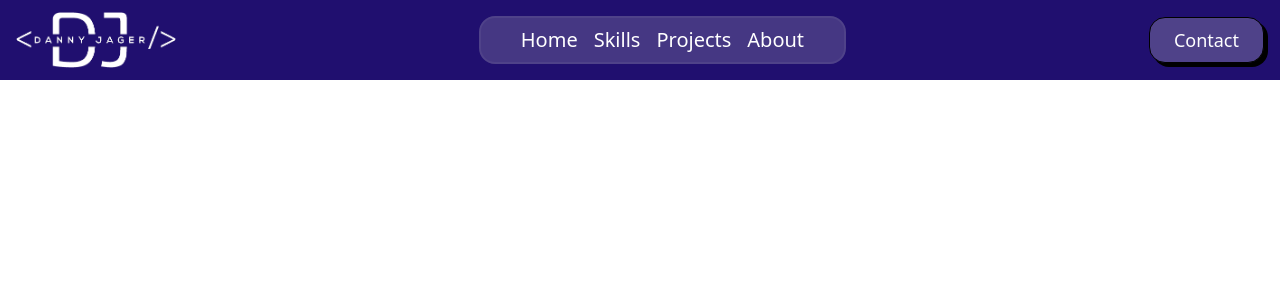
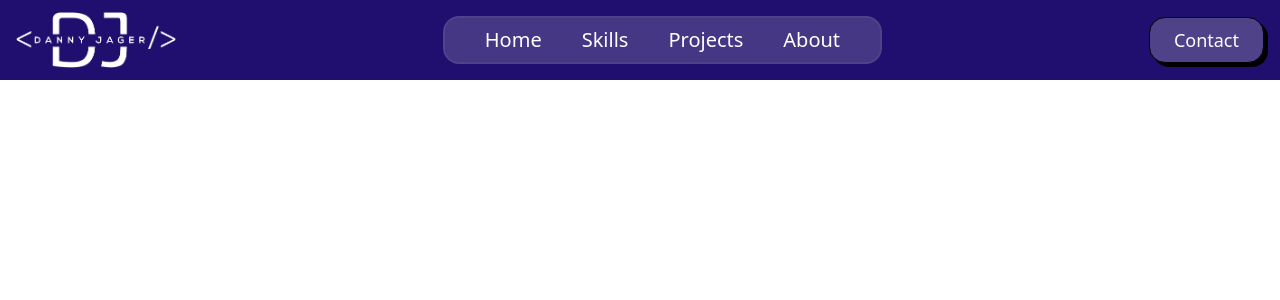
Before and after one commit to DannyHTML/Portfolio, a Vue app: page / in a window 1280 px wide. Shown: the top 300 px of the page. Built offline with nearby package versions, Linux system fonts and the light colour scheme.

Commit message:
Added a bigger gap on tablet/desktop menuItems

```diff
--- a/src/components/Nav/DesktopMenu.vue
+++ b/src/components/Nav/DesktopMenu.vue
@@ -1,6 +1,6 @@
 <template>
   <ul
-    class="bg-medium-purple/80 border-medium-purple flex gap-4 rounded-2xl border-2 px-5 py-2 text-lg font-medium md:px-10 lg:text-xl"
+    class="bg-medium-purple/80 border-medium-purple flex gap-4 rounded-2xl border-2 px-5 py-2 text-lg font-medium md:gap-10 md:px-10 lg:text-xl"
   >
     <li v-for="item in items" :key="item.title">
       <a
```
